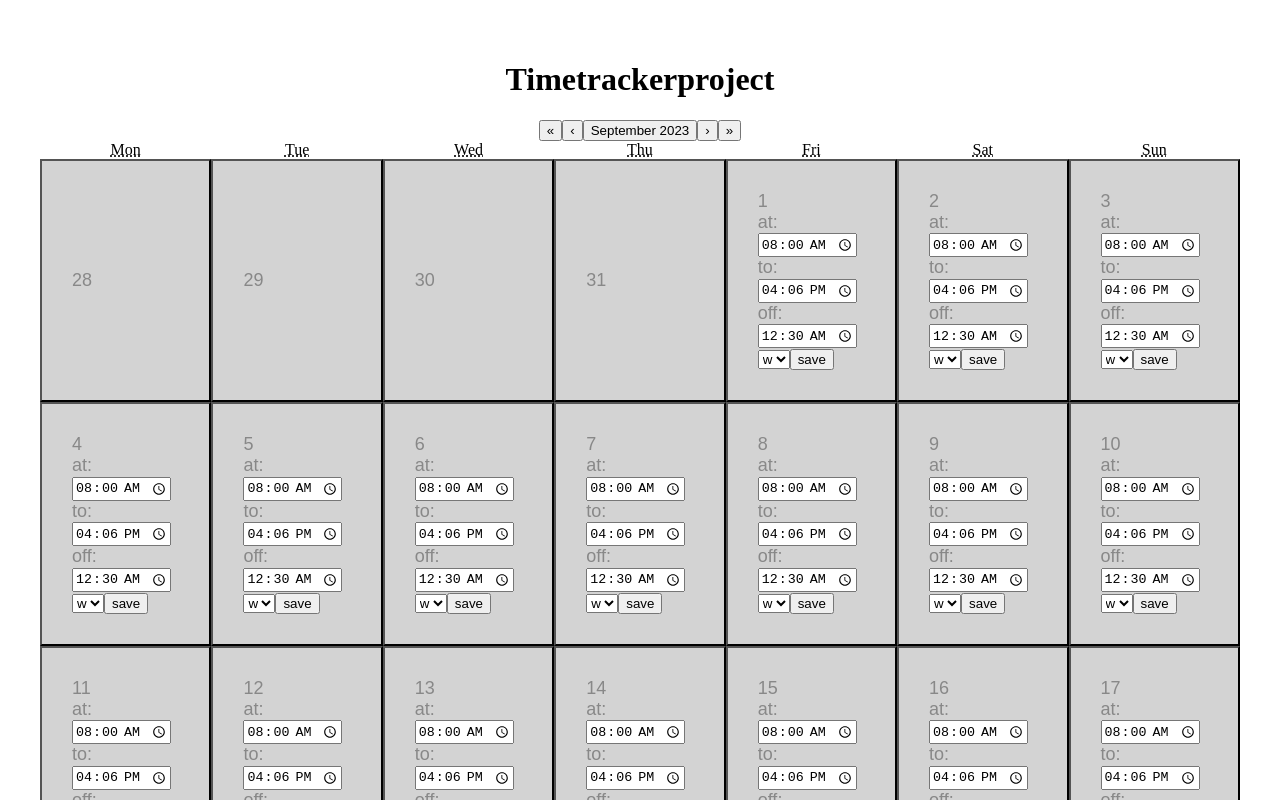
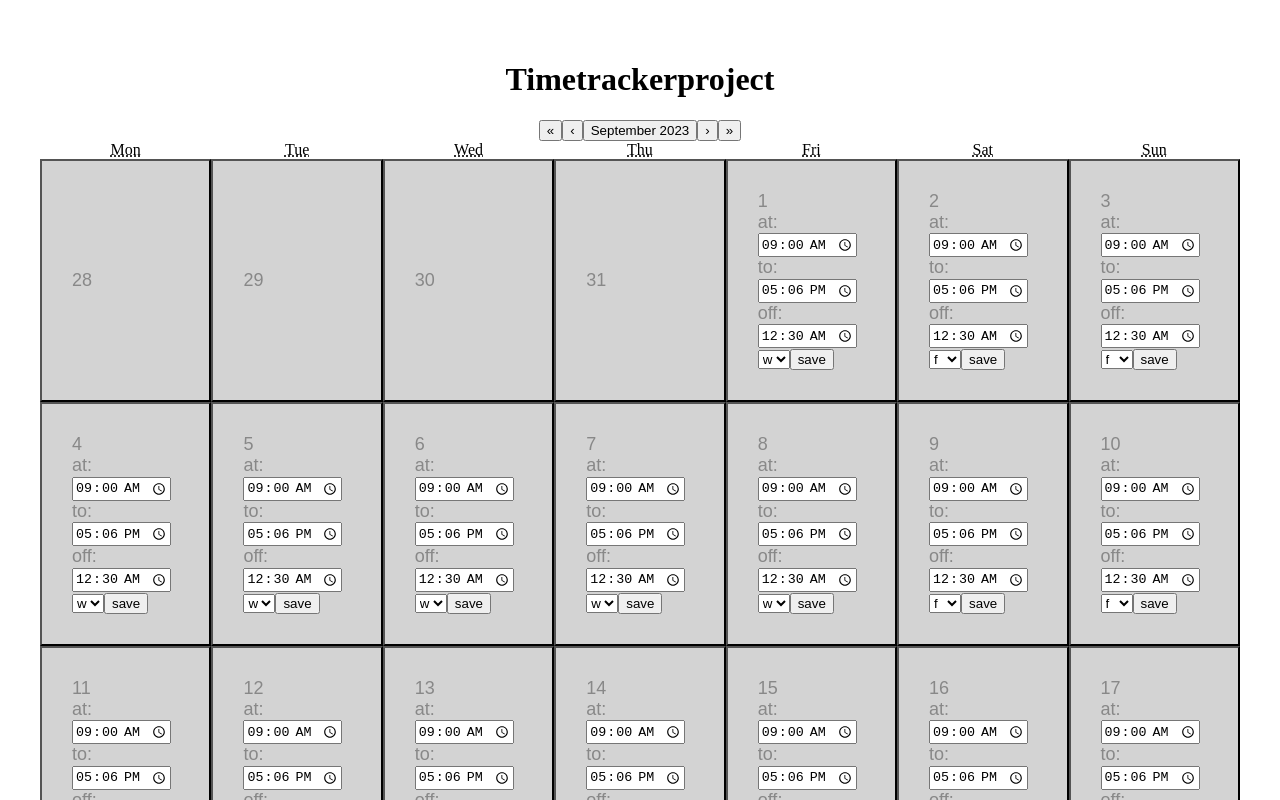
Before and after one commit to Shatuw/timetracker_front, a React (Vite) app: page /timetracker in a window 1280 px wide. Shown: the top 800 px of the page. Built offline with nearby package versions, Linux system fonts and the light colour scheme.

Commit message:
starting backend and start switching to tailwindcss

```diff
--- a/package.json
+++ b/package.json
@@ -7,7 +7,8 @@
     "dev": "vite",
     "build": "vite build",
     "lint": "eslint . --ext js,jsx --report-unused-disable-directives --max-warnings 0",
-    "preview": "vite preview"
+    "preview": "vite preview",
+    "server": "node server/index.js"
   },
   "dependencies": {
     "@emotion/react": "^11.11.1",
@@ -16,6 +17,7 @@
     "@mui/icons-material": "^5.14.7",
     "@mui/material": "^5.14.7",
     "date-fns": "^2.30.0",
+    "express": "^4.18.2",
     "react": "^18.2.0",
     "react-calendar": "^4.6.0",
     "react-datepicker": "^4.16.0",
@@ -30,6 +32,7 @@
     "eslint-plugin-react": "^7.32.2",
     "eslint-plugin-react-hooks": "^4.6.0",
     "eslint-plugin-react-refresh": "^0.4.3",
+    "tailwindcss": "^3.3.3",
     "vite": "^4.4.5"
   }
 }
--- a/src/components/ReactCalender.jsx
+++ b/src/components/ReactCalender.jsx
@@ -22,7 +22,7 @@ export default function ReactCalendar() {
         //create an ISO 8601 date-"string"
         const dayTile = format(date, 'yyyy-MM-dd');
         //give the ISO-day to TimeForm-component to work with
-        return <TimeForm day={dayTile} />;
+        return <TimeForm day={dayTile} date={date}/>;
       }
     }
     return null;
--- a/src/components/TimeForm.jsx
+++ b/src/components/TimeForm.jsx
@@ -1,27 +1,56 @@
-import React from 'react'
+import React from 'react';
+import fake_entries from "../mock_files/fake_entries.json";
+import fake_user from "../mock_files/fake_user.json";
 
-export default function TimeForm({day}) {
+const weekend_days = [0, 6]
+
+
+export default function TimeForm({ day, date }) {
+    //tile-content:
+    const entry = fake_entries.find(entry => entry.day === day) ?? {
+        "id": null,
+        "user_id": fake_user[0].id,
+        "day": day,
+        "start_time": fake_user[0].default_start_time,
+        "end_time": fake_user[0].default_end_time,
+        "working_time": fake_user[0].default_working_time,
+        "break_time": fake_user[0].default_break_time,
+        "entry_type": weekend_days.includes(date.getDay()) ? "f" : "w"
+    }
+
+    //submit-button-press:
+    function handleSubmit(e) {
+        e.preventDefault();
+        const data = {};
+
+        for (const pair of new FormData(e.target).entries()) {
+            date[pair[0]] = pair[1];
+        };
+
+        fetch("localhost:3000/days", { method: post, body: JSON.stringify(data) })
+    };
+
     return (
-    <form>
+        <form onSubmit={handleSubmit}>
             <label> at:
-            <input type="time" name="start_time" defaultValue="08:00"/>
+                <input type="time" name="start_time" defaultValue={entry.start_time} />
             </label>
             <label> to:
-            <input type="time" name="end_time" defaultValue="16:06"/>
+                <input type="time" name="end_time" defaultValue={entry.end_time} />
             </label>
             <label> off:
-            <input type="time" name="break_time" defaultValue="00:30" />
+                <input type="time" name="break_time" defaultValue={entry.break_time} />
             </label>
             <select id="entry_type" name="entry_type" >
-            <option value="w">w</option>
-            <option value="f">f</option>
+                <option value="w" selected={entry.entry_type === "w"}>w</option>
+                <option value="f" selected={entry.entry_type === "f"}>f</option>
                 <option value="a">a</option>
                 <option value="k">k</option>
                 <option value="s">s</option>
-            <option value="u">u</option>
+                <option value="v">v</option>
             </select>
 
-        <input type='submit'value="save"/>
+            <input type='submit' value="save" />
 
         </form>
     )
--- a/src/mock_files/fake_entries.json
+++ b/src/mock_files/fake_entries.json
@@ -6,7 +6,7 @@
         "start_time": "08:00",
         "end_time": "16:06",
         "working_time": 456,
-        "break_time": 30,
+        "break_time": "00:30",
         "entry_type": "w"
     },
     {
@@ -16,7 +16,7 @@
         "start_time": "08:00",
         "end_time": "16:06",
         "working_time": 456,
-        "break_time": 30,
+        "break_time": "00:30",
         "entry_type": "w"
     },
     {
@@ -26,7 +26,7 @@
         "start_time": "08:00",
         "end_time": "16:06",
         "working_time": 456,
-        "break_time": 30,
+        "break_time": "00:30",
         "entry_type": "w"
     },
     {
@@ -36,7 +36,7 @@
         "start_time": "08:00",
         "end_time": "16:06",
         "working_time": 456,
-        "break_time": 30,
+        "break_time": "00:30",
         "entry_type": "w"
     }
 ]
--- /dev/null
+++ b/src/mock_files/fake_user.json
@@ -0,0 +1,14 @@
+[
+    {
+        "id" : 1,
+        "email" : "richard.voigt@company.fake",
+        "first_name" : "Richard",
+        "last_name" : "Voigt",
+        "created_at" : "2023-08-01",
+        "time_balance" : 300,
+        "default_start_time" : "09:00",
+        "default_end_time" : "17:06",
+        "default_break_time" : "00:30",
+        "default_working_time" : "08:06"
+    }
+]
```
Also changed, not shown: tailwind.config.js (added, +8 -0 lines), 2 other files (tests, documents, lock files or other folders). Lines whose indentation alone changed are shown as unchanged.
